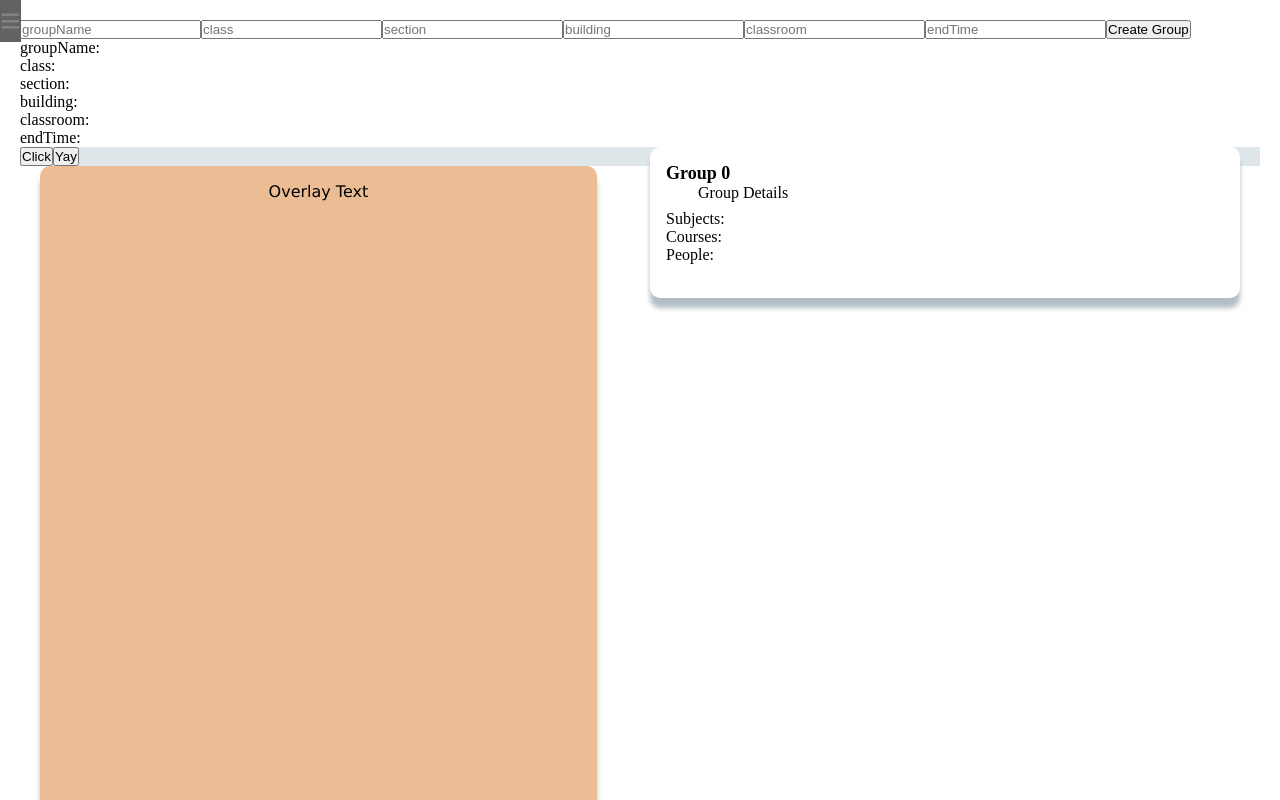
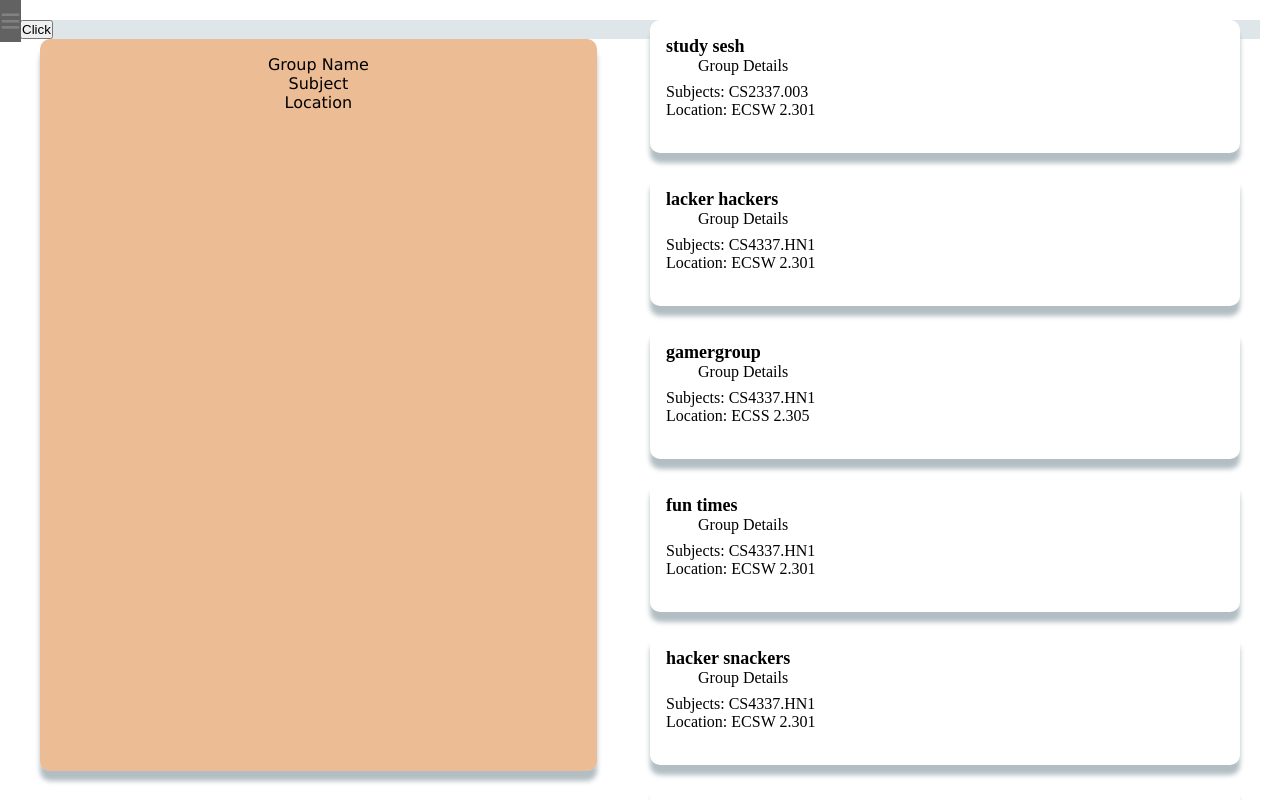
Before and after one commit to Flubberschnub/CometStudy, a React (Create React App) app in the folder testreact/: page / in a window 1280 px wide. Shown: the top 800 px of the page. Built offline with nearby package versions, Linux system fonts and the light colour scheme.

Commit message:
Update App.js

```diff
--- a/testreact/src/App.js
+++ b/testreact/src/App.js
@@ -1,5 +1,10 @@
+/*import { Console } from 'console';*/
+import {useLayoutEffect, useState} from 'react';
+import { render } from '@testing-library/react';
 import React from 'react';
-import {useState} from 'react';
+import {renderToStaticMarkup} from 'react-dom/server'
+import ReactDOM from 'react-dom/client';
+import Apptwo from './Sidebar';
 /*import background from "./CometStudy_map.png";*/
 import './App.css';
 import $ from 'jquery';
@@ -7,39 +12,104 @@ import $ from 'jquery';
 let count = 0;
 let array = [0, 1, 2, 3, 4, 5, 6, 7, 8, 9, 10];
 
-function App() {
 
-  const [returnedData, setReturnedData] = useState(['hello']);
-  const [group, setGroup] = useState({groupName: '', class: '', section: '', building: '', classroom: '', endTime: ''})
+let groupNameArr = ["GroupName1", "GroupName2", "GroupName3", "GroupName4", "GroupName5", "GroupName6", "GroupName7", "GroupName8", "GroupName9", "GroupName10",
+  "GroupName11", "GroupName12", "GroupName13", "GroupName14", "GroupName15", "GroupName16", "GroupName17", "GroupName18", "GroupName19", "GroupName20"];
+let groupSubjectArr = ["Computer Science", "Computer Engineering", "Biology", "Computer Science", "Computer Science", "Chemistry", "Computer Science",
+"Computer Science","Computer Science","Computer Science","Computer Science","Computer Science","Computer Science","Computer Science","Computer Science",
+"Computer Science","Computer Science","Computer Science","Computer Science","Computer Science"];
 
-  const setInput = (e) => {
-    const{name, value} = e.target;
-    console.log(value);
-    setGroup(prevState => ({
-      ...prevState,
-      [name]: value
-    }));
+let dataArr = [
+  {
+    id: 0,
+    groupName: "study sesh",
+    subject: "CS2337.003",
+    location: "ECSW 2.301"
+  },
+  {
+    id: 1,
+    groupName: "lacker hackers",
+    subject: "CS4337.HN1",
+    location: "ECSW 2.301"
+  },
+  {
+    id: 2,
+    groupName: "gamergroup",
+    subject: "CS4337.HN1",
+    location: "ECSS 2.305"
+  },
+  {
+
+    id: 3,
+    groupName: "fun times",
+    subject: "CS4337.HN1",
+    location: "ECSW 2.301"
+  },
+  {
+
+    id: 4,
+    groupName: "hacker snackers",
+    subject: "CS4337.HN1",
+    location: "ECSW 2.301"
+  },
+  {
+
+    id: 5,
+    groupName: "comp sci group",
+    subject: "CS4337.HN1",
+    location: "ECSW 2.301"
+  },
+  {
+
+    id: 6,
+    groupName: "crammers",
+    subject: "CS4337.HN1",
+    location: "ECSW 2.301"
+  },
+  {
+
+    id: 7,
+    groupName: "exam prep",
+    subject: "CS4337.HN1",
+    location: "ECSW 2.301"
+  },
+  {
+
+    id: 8,
+    groupName: "learning time",
+    subject: "CS4337.HN1",
+    location: "ECSW 2.301"
   }
+]
 
-  const fetchData = async () => {
-    console.log(group);
-    const newData = await fetch('/api', {
-      method: 'POST',
-      headers: {
-        'Content-Type': 'application/json',
-        'Accept': 'application/json'
-      },
-      body: JSON.stringify({
-        name: group.groupName
-      })
-    })
-    .then(res => res.json())
-    console.log(newData);
-    setReturnedData(newData[0])
+var filteredArr = dataArr;
+
+class App extends React.Component {
+
+  state = {
+    mssg: ""
+  };
+
+  handleButton = () => {
+    filteredArr = dataArr.filter(function (el){
+      return el.subject === "CS4337.HN1";
+    });
+    for(var i = 0; i < 20; i++){
+
+      const element = document.getElementById("groupCard");
+      element.remove();
     }
+    const domNode = document.getElementById("clearbutton");
+    domNode.append({createAll});
+
+
+    this.setState({mssg:" "});
+
+  };
+
+  render() {
 
     return (
-
       /*
       <div>
         <img src={require('./CometStudy_map.png')} alt="not available"></img>
@@ -55,81 +125,48 @@ function App() {
       </div>
       */
 
-    <div>
 
-    <div className="addGroup">
-      <input
-       name = "groupName"
-       placeHolder = "groupName"
-       onChange = {setInput}></input>
-      <input
-       name = "class"
-       placeHolder = "class"
-       onChange = {setInput}>
-      </input>
-      <input
-       name = "section"
-       placeHolder = "section"
-       onChange = {setInput}></input>
-      <input
-       name = "building"
-       placeHolder = "building"
-       onChange = {setInput}></input>
-      <input
-       name = "classroom"
-       placeHolder = "classroom"
-       onChange = {setInput}></input>
-      <input
-       name = "endTime"
-       placeHolder = "endTime"
-       onChange = {setInput}>
-      </input>
-      <button onClick = {() => fetchData()}>Create Group</button>
-      <p>groupName: {returnedData.groupName}</p>
-      <p>class: {returnedData.class}</p>
-      <p>section: {returnedData.section}</p>
-      <p>building: {returnedData.building}</p>
-      <p>classroom: {returnedData.classroom}</p>
-      <p>endTime: {returnedData.endTime}</p>
-    </div>
+      <div onLoad = {createAll}>
 
-      <section class = "group-list">
-      <button onClick = {createCard}>Click</button>
-      <button onClick = {initList}>Yay</button>
-      <div class = "card" id = "0" onClick = {on}>
+        <div class = "group-list">
+          <button id = "clearbutton" onClick = {this.handleButton}>Click</button>
+          {/*<div class = "card" id = "0" onClick = {on}>
             <div class = "title">Group 0</div>
             <div class = "text">Group Details</div>
               <p>Subjects: </p>
               <p>Courses: </p>
               <p>People: </p>
             <img></img>
-      </div>
-
-      </section>
-      <div class="overlay">
-          <div id="text">Overlay Text</div>
-        </div>
-
+    </div>*/}
+          {createAll}
 
         </div>
 
+        <div class="overlay">
+            <div id="text">Group Name</div>
+            <div id="overlay-subject">Subject</div>
+            <div id="overlay-location">Location</div>
+        </div>
+
+          <div>{this.state.mssg}</div>
+          <script src="http://ajax.googleapis.com/ajax/libs/jquery/1.11.1/jquery.min.js"></script>
+      </div>
+
     )
+
+  }
 }
 
-function initList(){
-  alert("before");
 
-  $.get("process.php",
-      function(data)
-      {
-          alert(data);
-      } );
-
-      alert("after");
+function filterArr(){
+  filteredArr = dataArr.filter(function (el){
+    return el.subject === "CS2337.003";
+  });
+  this.setState({mssg: "yo"});
 }
 
-function on(count) {
-  document.getElementsByClassName("overlay")[0].innerText = "The data for Group " + array[count];
+function on(text) {
+  document.getElementsByClassName("overlay")[0].innerText = "The data for Group " + text;
 }
 
 /*
@@ -137,8 +174,29 @@ function off() {
   document.getElementsByClassName("overlay")[0].style.display = "none";
 }
 */
+function handleClick(e){
+  document.getElementsByClassName("overlay")[0].innerText = `The data for Group ${e.groupName}:\n
+  ${e.subject}\n
+  ${e.location}`;
+  if(e.groupName == "hacker snackers"){
+    alert('thats us!');
+  }
+}
 
-function createCard() {
+var createAll = filteredArr.map((item) =>  {
+
+  return (
+    <div class = "card" key = {item.groupName} id = "groupCard" onClick = {() => handleClick(item)}>
+          <div class = "title">{item.groupName}</div>
+          <div class = "text">Group Details</div>
+            <p>Subjects: {item.subject}</p>
+            <p>Location: {item.location}</p>
+          <img></img>
+        </div>
+  )
+})
+
+function createCard(props) {
 
   count++;
   const newCard = document.createElement("div");
@@ -151,7 +209,9 @@ function createCard() {
   newText.className = "text";
   const newTitle = document.createElement("div");
   newTitle.className = "title";
-  newTitle.innerHTML = "Group " + count;
+  newTitle.innerHTML = props.name;
+
+  //const newTitle = props => React.createElement("div", null, props.text);
 
   const newSubject = document.createElement("p");
   newSubject.innerHTML = "Subject";
```
Lines whose indentation alone changed are shown as unchanged.
